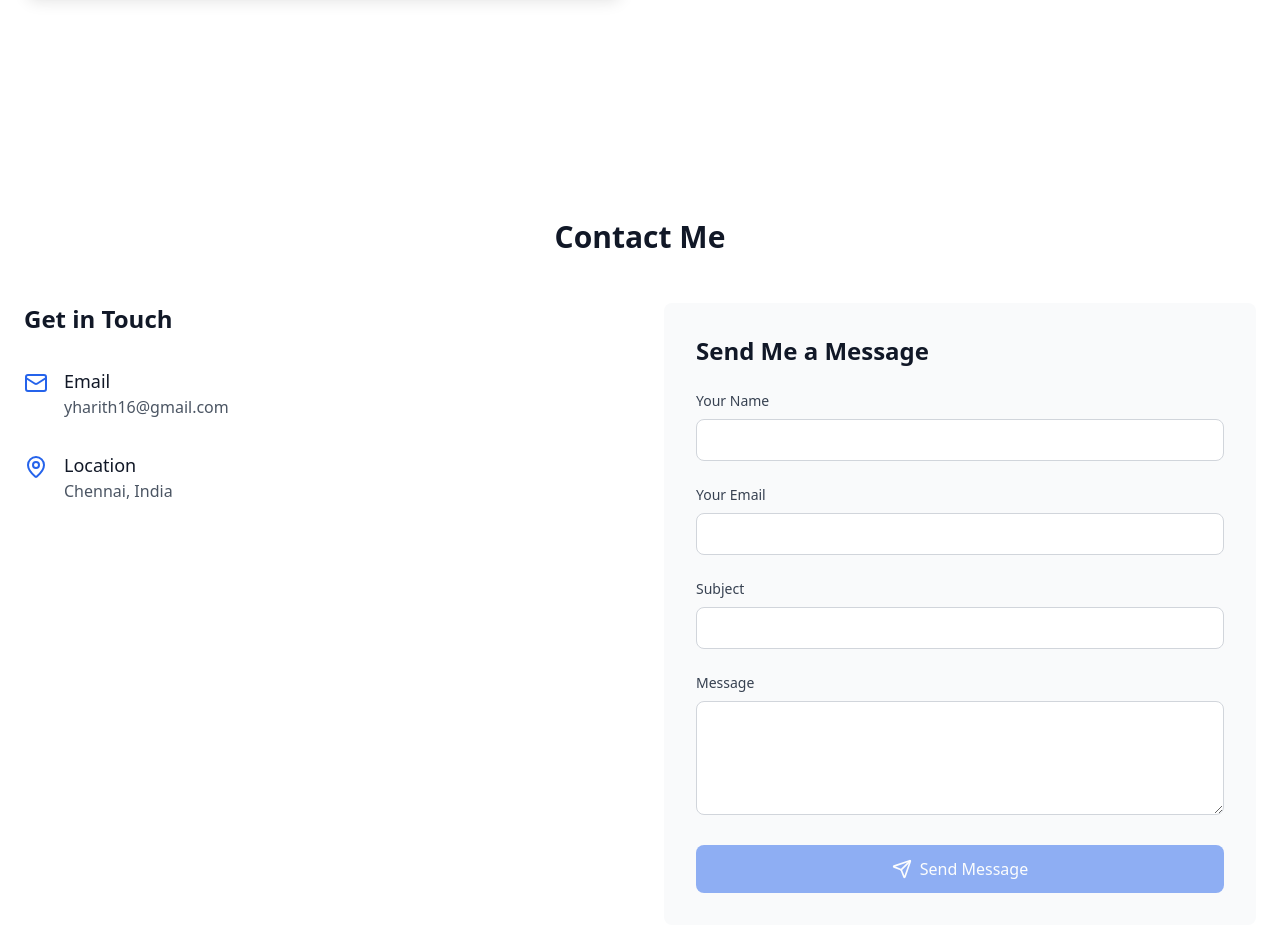
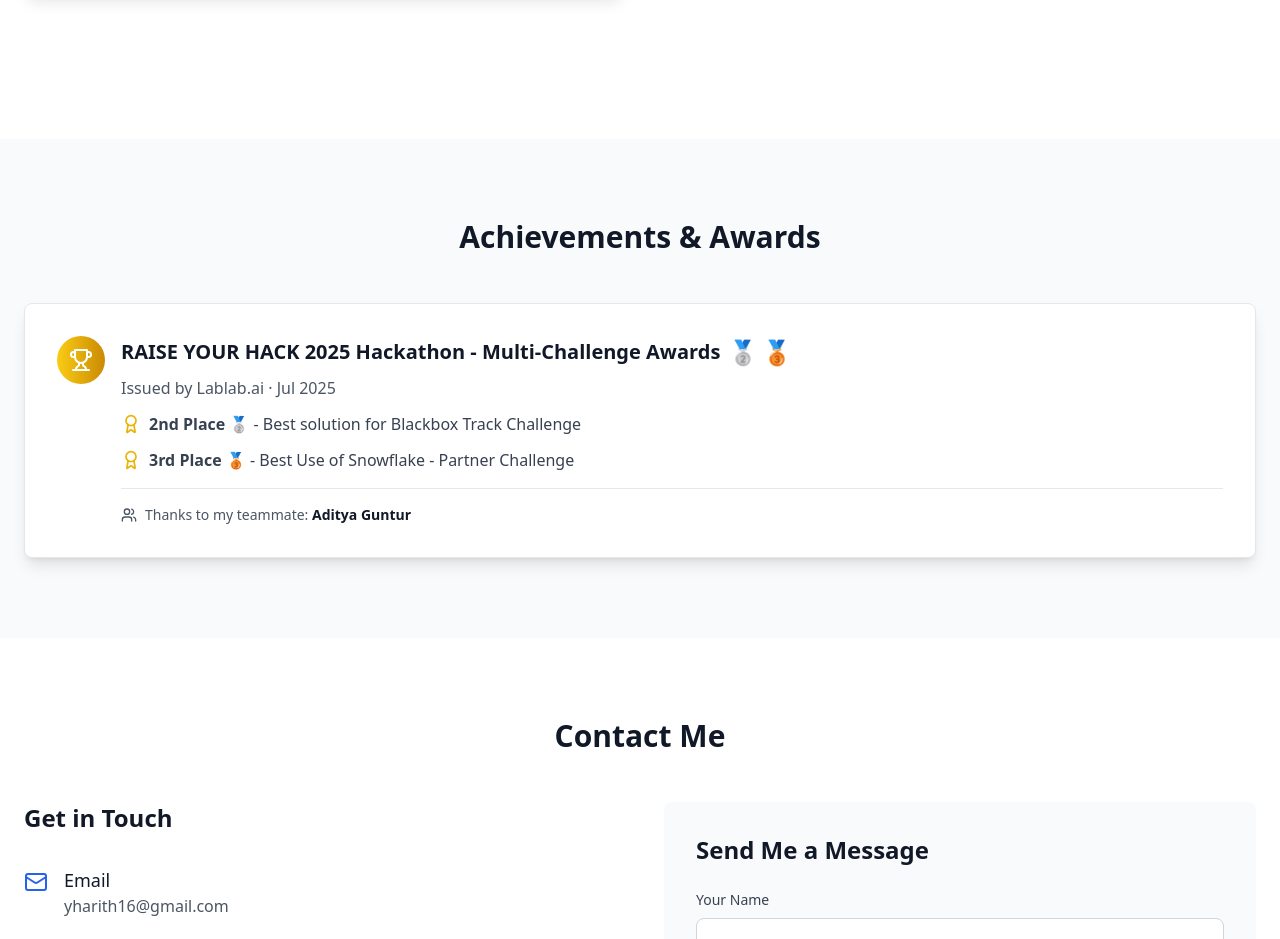
Before and after one commit to Harith-Y/portfolio, a React (Vite) app: page / in a window 1280 px wide. Shown: the part 7120-8059 px from the top of the page. Built offline with nearby package versions, Linux system fonts and the light colour scheme; no server answers.

Commit message:
feat: add Achievements component to showcase awards and recognitions

```diff
--- a/src/App.tsx
+++ b/src/App.tsx
@@ -4,6 +4,7 @@ import About from './components/About';
 import Skills from './components/Skills';
 import Experience from './components/Experience';
 import Projects from './components/Projects';
+import Achievements from './components/Achievements';
 import Testimonials from './components/Testimonials';
 import Contact from './components/Contact';
 import Footer from './components/Footer';
@@ -18,6 +19,7 @@ function App() {
         <Skills />
         <Experience />
         <Projects />
+        <Achievements />
         <Testimonials />
         <Contact />
       </main>
--- /dev/null
+++ b/src/components/Achievements.tsx
@@ -0,0 +1,57 @@
+import { Trophy, Award, Users } from 'lucide-react';
+
+export default function Achievements() {
+  return (
+    <section className="py-20 bg-gray-50 dark:bg-gray-800" id="achievements">
+      <div className="max-w-7xl mx-auto px-4 sm:px-6">
+        <h2 className="text-3xl font-bold text-center text-gray-900 dark:text-white mb-12">Achievements & Awards</h2>
+
+        <div className="grid gap-8 md:grid-cols-1 lg:grid-cols-1">
+          <div className="bg-white dark:bg-gray-700 rounded-lg shadow-lg p-8 border border-gray-200 dark:border-gray-600">
+            <div className="flex items-start space-x-4">
+              <div className="flex-shrink-0">
+                <div className="w-12 h-12 bg-gradient-to-r from-yellow-400 to-yellow-600 rounded-full flex items-center justify-center">
+                  <Trophy className="w-6 h-6 text-white" />
+                </div>
+              </div>
+              <div className="flex-1">
+                <div className="flex items-center space-x-2 mb-2">
+                  <h3 className="text-xl font-bold text-gray-900 dark:text-white">
+                    RAISE YOUR HACK 2025 Hackathon - Multi-Challenge Awards
+                  </h3>
+                  <div className="flex space-x-1">
+                    <span className="text-2xl">🥈</span>
+                    <span className="text-2xl">🥉</span>
+                  </div>
+                </div>
+                <p className="text-gray-600 dark:text-gray-300 mb-3">
+                  Issued by Lablab.ai · Jul 2025
+                </p>
+                <div className="space-y-3">
+                  <div className="flex items-center space-x-2">
+                    <Award className="w-5 h-5 text-yellow-500" />
+                    <span className="text-gray-700 dark:text-gray-300">
+                      <strong>2nd Place 🥈</strong> - Best solution for Blackbox Track Challenge
+                    </span>
+                  </div>
+                  <div className="flex items-center space-x-2">
+                    <Award className="w-5 h-5 text-yellow-500" />
+                    <span className="text-gray-700 dark:text-gray-300">
+                      <strong>3rd Place 🥉</strong> - Best Use of Snowflake - Partner Challenge
+                    </span>
+                  </div>
+                </div>
+                <div className="mt-4 pt-4 border-t border-gray-200 dark:border-gray-600">
+                  <div className="flex items-center space-x-2 text-sm text-gray-600 dark:text-gray-400">
+                    <Users className="w-4 h-4" />
+                    <span>Thanks to my teammate: <strong className="text-gray-900 dark:text-white">Aditya Guntur</strong></span>
+                  </div>
+                </div>
+              </div>
+            </div>
+          </div>
+        </div>
+      </div>
+    </section>
+  );
+}
```
